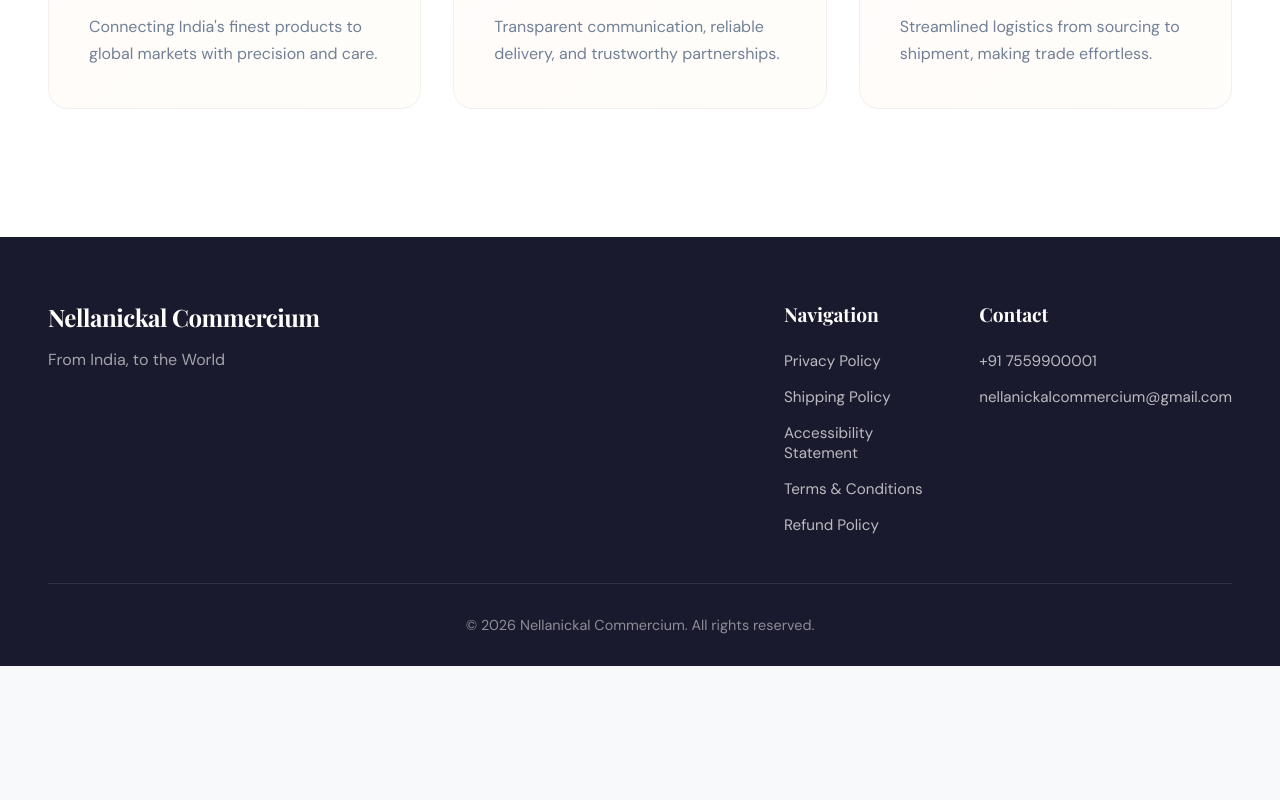
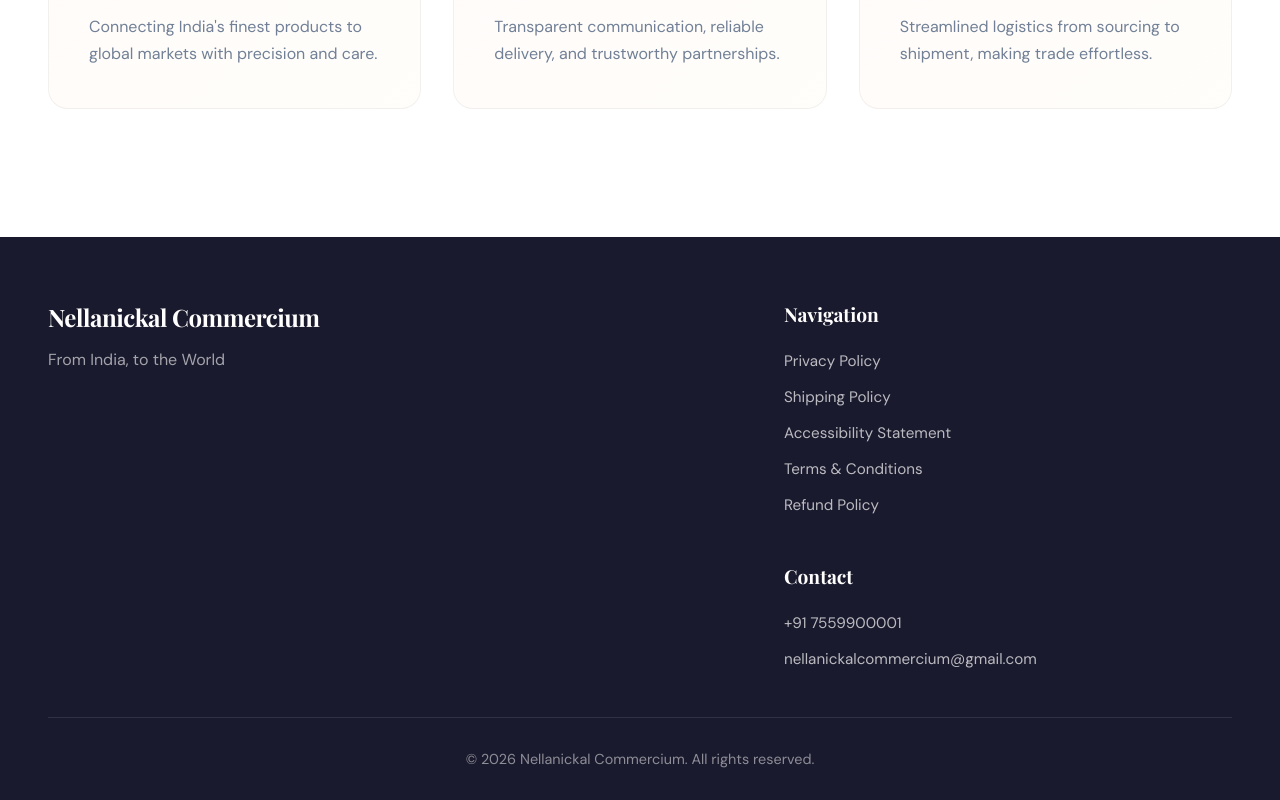
Before and after one commit to aparna-nus/landing, a React (Vite) app: page / in a window 1280 px wide. Shown: the part 1538-2338 px from the top of the page. Before the commit the page ends 2204 px from the top, so only its background shows below. Built offline with nearby package versions, Linux system fonts and the light colour scheme.

Commit message:
fix footer spacing

```diff
--- a/App.css
+++ b/App.css
@@ -598,7 +598,7 @@ body {
 
 .footer-links {
   display: grid;
-  grid-template-columns: repeat(2, 1fr);
+  grid-template-columns: repeat(1, 1fr);
   gap: 3rem;
 }
 
```
